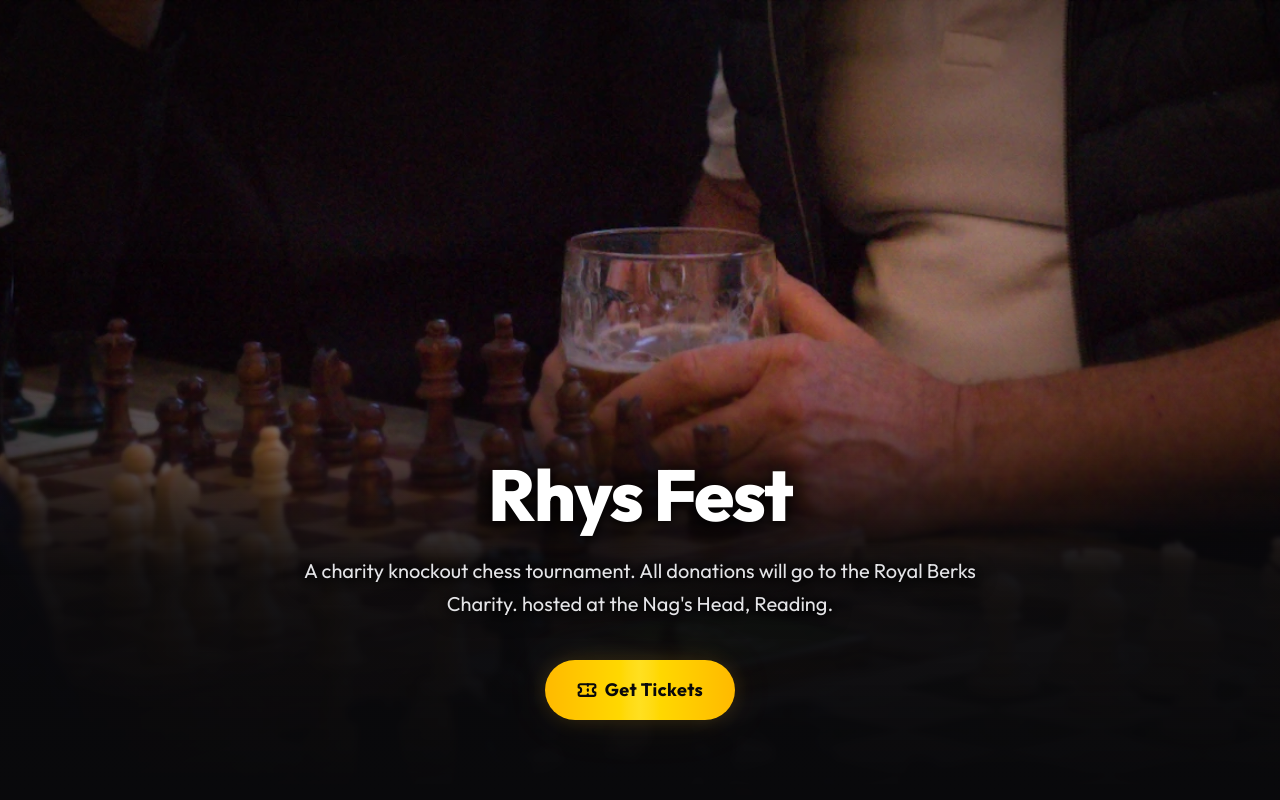
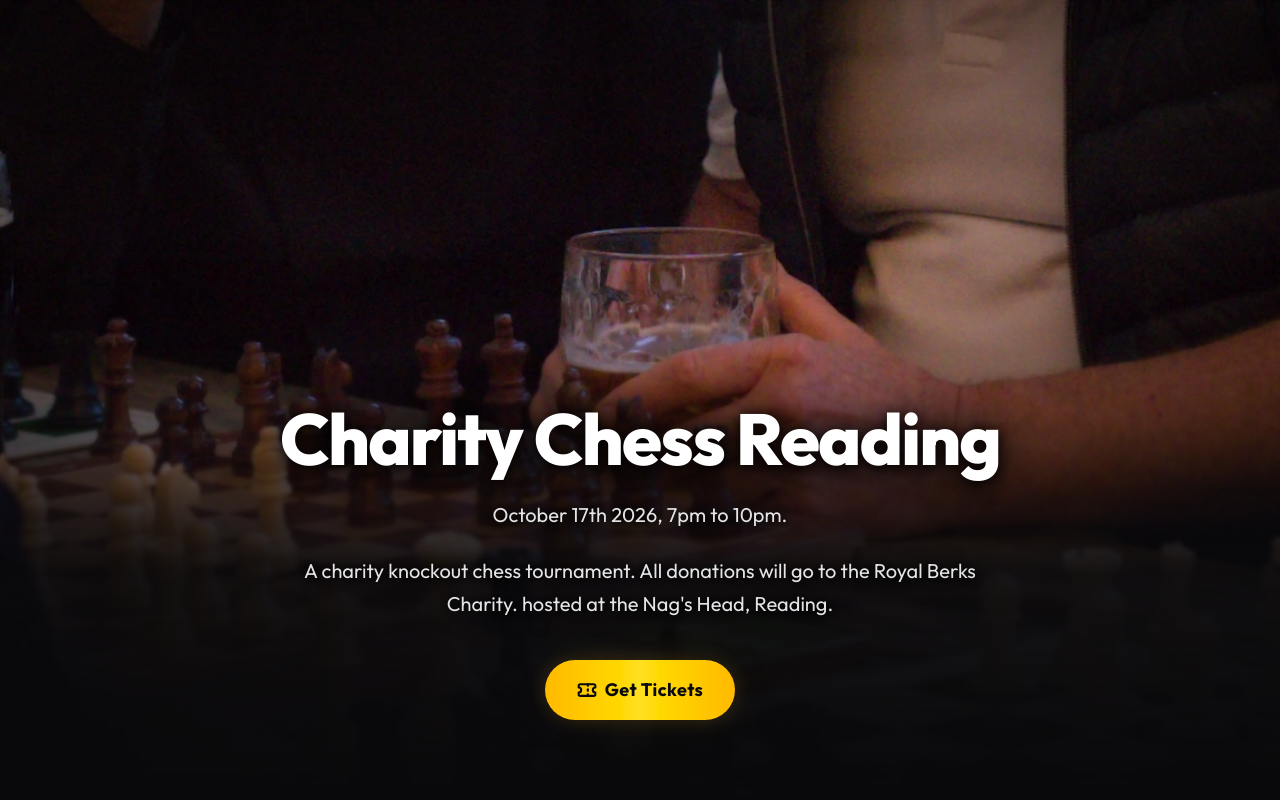
Before and after one commit to Nag-s-Head/chess-tournament, a Next.js app in the folder frontend/: page / in a window 1280 px wide. Shown: the top 800 px of the page. Built offline with nearby package versions, Linux system fonts and the light colour scheme.

Commit message:
feat: added new working name of charity chess reading

```diff
--- a/frontend/src/app/page.tsx
+++ b/frontend/src/app/page.tsx
@@ -1,7 +1,11 @@
 import { Heading, Text } from "@/lib/components/Typography";
 import { TicketButton } from "@/lib/components/TicketButton";
 import { Footer } from "@/lib/components/Footer";
-import { TOURNAMENT_NAME, TOURNAMENT_TAGLINE } from "@/lib/constants";
+import {
+  TOURNAMENT_DATE_TIME,
+  TOURNAMENT_NAME,
+  TOURNAMENT_TAGLINE,
+} from "@/lib/constants";
 
 export default function Home() {
   return (
@@ -35,6 +39,17 @@
           >
             {TOURNAMENT_NAME}
           </Heading>
+
+          <Text
+            size="lg"
+            className="max-w-2xl animate-fade-in-up [animation-delay:200ms] text-zinc-200 drop-shadow-[0_2px_8px_rgba(0,0,0,0.8)]"
+            style={{
+              textShadow:
+                "0 1px 8px rgba(0,0,0,0.9), 0 2px 16px rgba(0,0,0,0.5)",
+            }}
+          >
+            {TOURNAMENT_DATE_TIME}
+          </Text>
 
           <Text
             size="lg"
--- a/frontend/src/lib/constants.ts
+++ b/frontend/src/lib/constants.ts
@@ -1,4 +1,5 @@
-export const TOURNAMENT_NAME = "Rhys Fest";
+export const TOURNAMENT_NAME = "Charity Chess Reading";
+export const TOURNAMENT_DATE_TIME = "October 17th 2026, 7pm to 10pm."
 
 export const TOURNAMENT_TAGLINE =
   "A charity knockout chess tournament. All donations will go to the Royal Berks Charity. hosted at the Nag's Head, Reading.";
```
